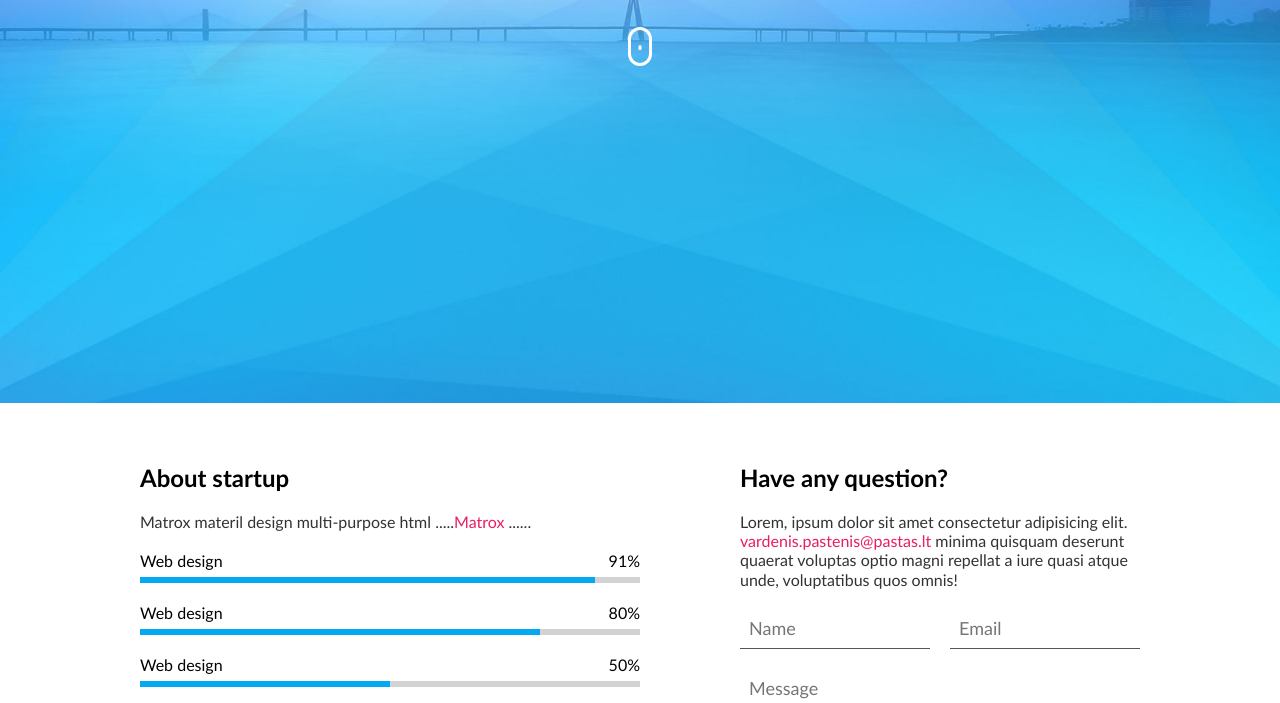
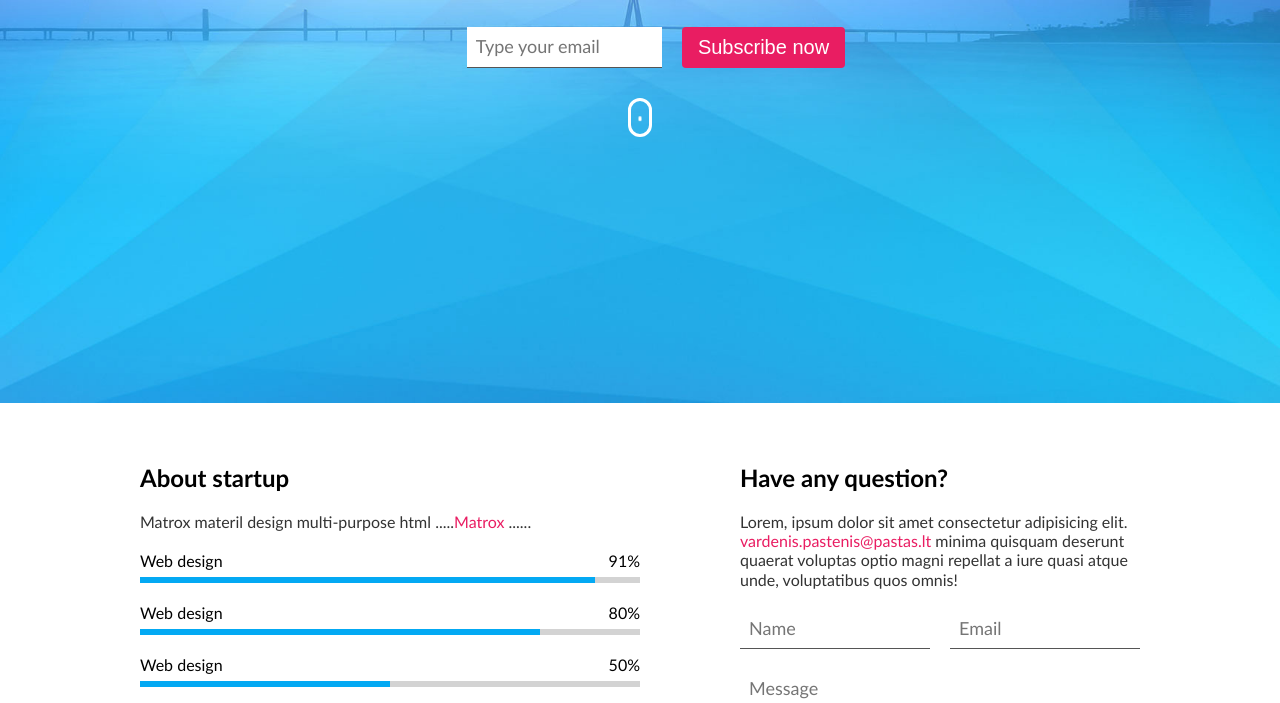
Before and after one commit to dinako81/7-coming-soon, a website: page index.html in a window 1280 px wide. Shown: the part 397-1100 px from the top of the page. Drawn offline with Linux system fonts and the light colour scheme.

Commit message:
Subscribe form #5

```diff
--- a/index.html
+++ b/index.html
@@ -40,6 +40,10 @@
                     <div class="label">Seconds</div>
                 </div>
             </div>
+            <form class="form top-form">
+                <input type="text" placeholder="Type your email" value="">
+                <button class="btn" type="text">Subscribe now</button>
+            </form>
             <div class="mouse"></div>
         </p>
     </div>
```
Also changed, not shown: css/components/button.css (line endings or trailing spaces), css/components/form.css (line endings or trailing spaces).
